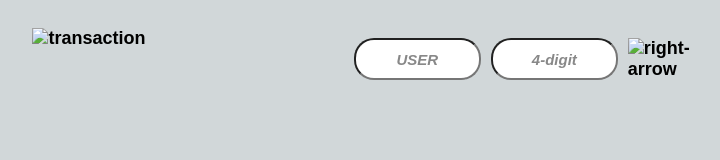
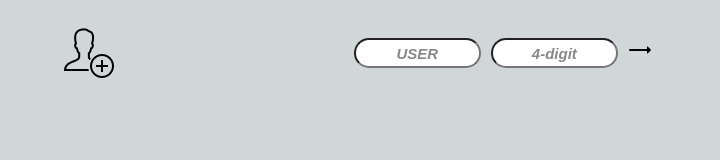
Before and after one commit to nobin-sahu/Bankify, a plain HTML site: page index.html in a window 1280 px wide. Shown: the whole page, without its empty margins (551-1271 px from the left). Drawn offline with Linux system fonts and the light colour scheme; the site is published under a folder, as on GitHub Pages, so addresses that start at the root find nothing.

Commit message:
image updated

```diff
--- a/index.html
+++ b/index.html
@@ -13,11 +13,11 @@
 <body>
     <div class="container1">
         <div id="greet"></div>
-        <div id="image"><img src="/images/newuser.png" alt="transaction" ></div>
+        <div id="image"><img src="./images/newuser.png" alt="transaction" ></div>
         <div id="cred">
             <input type="text" id="user" name="fname" placeholder="USER" >
             <input type="password"  id="pin" name="fname" placeholder="4-digit" pattern="\d{4}">
-            <div id="arrow"><img src="/images/right-arrow.png" alt="right-arrow"  ></div>
+            <div id="arrow"><img src="./images/right-arrow.png" alt="right-arrow"  ></div>
         </div>
     </div>
     <div class="container2">
@@ -35,14 +35,14 @@
                     <div id="tdetail">
                         <input type="text" id="tid" name="tid" placeholder="TRANSFER_ID">
                         <input type="text" id="tamount" name="tamount" placeholder="AMOUNT">
-                        <div id="tarrow"><img id="timgarr" src="/images/right-arrow.png" alt="right-arrow"  ></div>
+                        <div id="tarrow"><img id="timgarr" src="./images/right-arrow.png" alt="right-arrow"  ></div>
                     </div>
                 </div>
                 <div id="deposit">
                     <div id="dmoney">Deposit Money</div>
                     <div id="ddetail">
                         <input type="text" id="damount" name="damount" placeholder="AMOUNT">
-                        <div id="darrow"><img id="dimgarr" src="/images/right-arrow.png" alt="right-arrow"  ></div>
+                        <div id="darrow"><img id="dimgarr" src="./images/right-arrow.png" alt="right-arrow"  ></div>
                     </div>
                 </div>
                 <div id="close">
@@ -50,7 +50,7 @@
                     <div id="cdetail">
                         <input type="text" id="cid" name="cid" placeholder="ACCOUNT_ID">
                         <input type="password" id="cpin" name="cpin" placeholder="4-digit" pattern="\d{4}">
-                        <div id="carrow"><img id="cimgarr" src="/images/right-arrow.png" alt="right-arrow"  ></div>
+                        <div id="carrow"><img id="cimgarr" src="./images/right-arrow.png" alt="right-arrow"  ></div>
                     </div>
                 </div>
             </div>
```
Also changed, not shown: images/down-arrow.png (deleted), images/flowchart.JPG (deleted), images/transaction.png (deleted).
